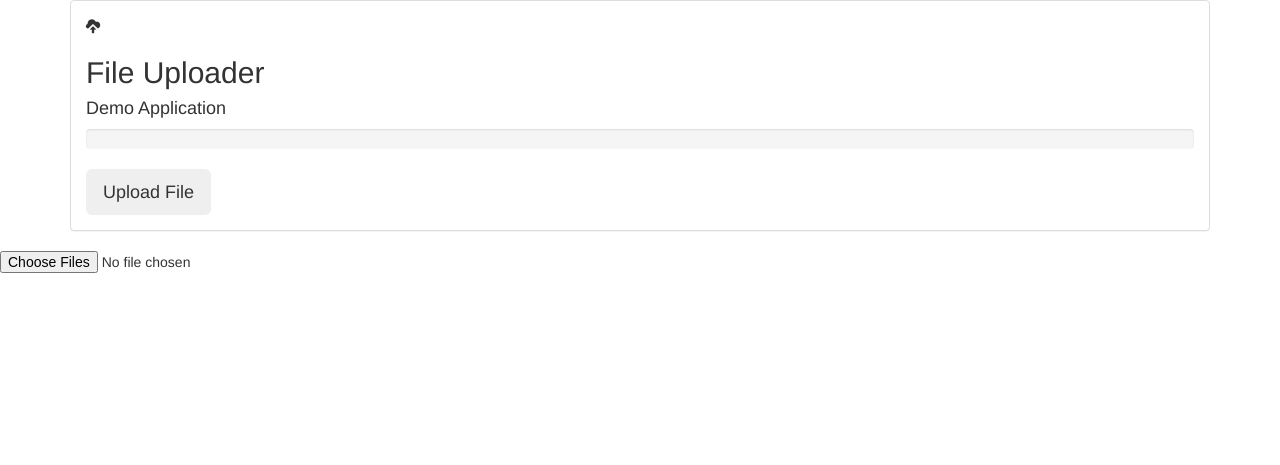
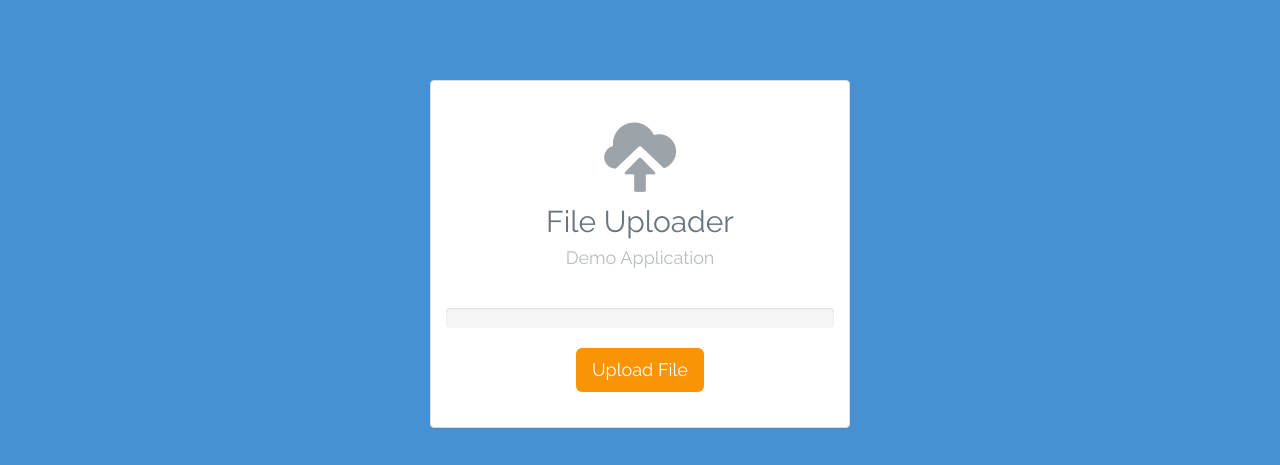
Before and after one commit to amit-iiitm/file-uploader, a website: page views/index.html in a window 1280 px wide. Drawn offline with nearby package versions, Linux system fonts and the light colour scheme; files that its build step writes are made by us from their sources; no server answers; files whose address does not match are found by name.

Commit message:
fix style.css name

```diff
--- a/views/index.html
+++ b/views/index.html
@@ -8,7 +8,7 @@
   <title>File Uploader - coligo.io</title>
   <link href='https://fonts.googleapis.com/css?family=Raleway' rel='stylesheet' type='text/css'>
   <link rel="stylesheet" href="https://maxcdn.bootstrapcdn.com/bootstrap/3.3.6/css/bootstrap.min.css">
-  <link href="css/styles.css" rel="stylesheet">
+  <link href="css/style.css" rel="stylesheet">
 </head>
 <body>
 
```
Also changed, not shown: 1 other file.
